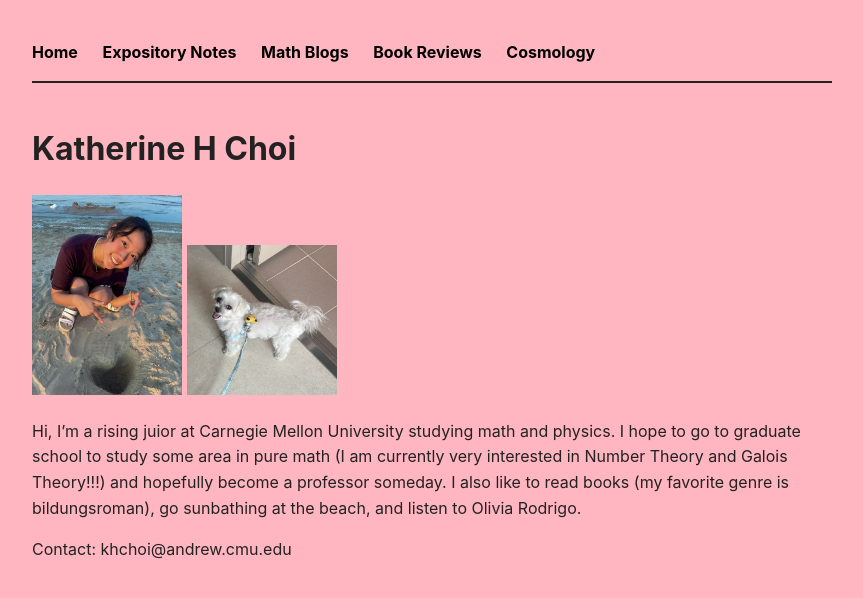
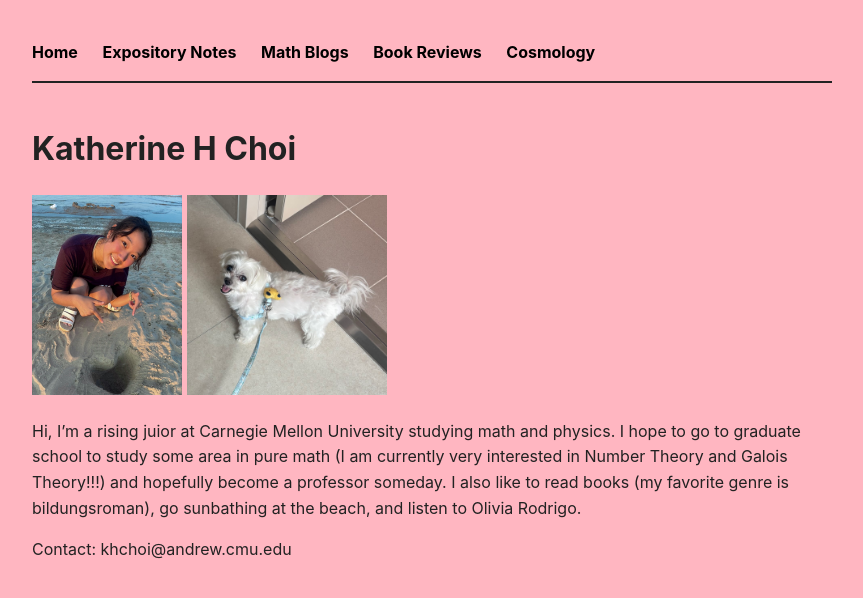
Before and after one commit to KatherineHChoi/katherinehchoi.github.io, a Jekyll site: the page built from index.md, in a window 1280 px wide. Shown: the top 598 px of the page, without its empty margins (208-1071 px from the left). Built offline with Jekyll 4.4.1, drawn with Linux system fonts in a browser that asks for light colours.

Commit message:
Change dog image width from 150 to 200
Updated the image size for the dog's picture.

```diff
--- a/index.md
+++ b/index.md
@@ -4,7 +4,7 @@ title: Home
 ---
 # Katherine H Choi
 <img src="/images/profile.jpeg" alt="picture of me" width="150">
-<img src="/images/love.jpeg" alt="picture of my dog" width="150">
+<img src="/images/love.jpeg" alt="picture of my dog" width="200">
 
 Hi, I'm a rising juior at Carnegie Mellon University studying math and physics. I hope to go to graduate school to study some area in pure math (I am currently very interested in Number Theory and Galois Theory!!!) and hopefully become a professor someday. I also like to read books (my favorite genre is bildungsroman), go sunbathing at the beach, and listen to Olivia Rodrigo.
 
```
